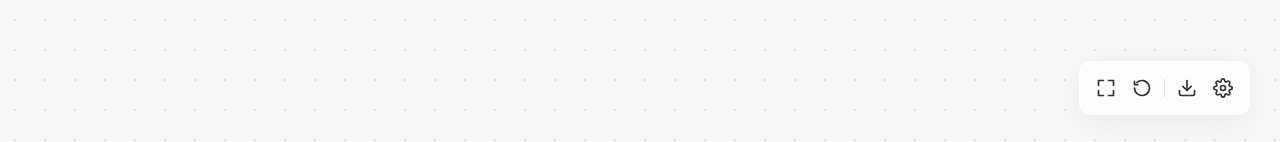
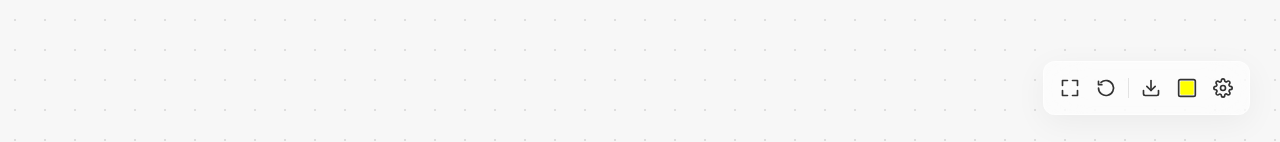
Before and after one commit to alanhaskey/OpenMind, a Vue app: page / in a window 1280 px wide. Shown: the part 655-797 px from the top of the page. Built offline with nearby package versions, Linux system fonts and the light colour scheme.

Commit message:
fix: Add theme color btn

```diff
--- a/src/App.vue
+++ b/src/App.vue
@@ -194,6 +194,11 @@ const onFullscreenRequest = () => {
   }
 };
 
+// Theme Color Flow
+const onThemeColorRequest = () => {
+  showThemeColorModal.value = true;
+};
+
 // Node Actions
 const handleDeleteSelected = () => {
   if (graphRef.value && hasSelection.value) {
@@ -294,6 +299,7 @@ onUnmounted(() => {
       @settings="onSettingsRequest"
       @export="onExportRequest"
       @fullscreen="onFullscreenRequest"
+      @themeColor="onThemeColorRequest"
     />
 
     <Modal
--- a/src/components/UI/ControlPanel.vue
+++ b/src/components/UI/ControlPanel.vue
@@ -57,6 +57,35 @@ const emit = defineEmits(["reset", "export", "settings", "fullscreen"]);
         <path d="M21 15v4a2 2 0 0 1-2 2H5a2 2 0 0 1-2-2v-4"></path>
         <polyline points="7 10 12 15 17 10"></polyline>
         <line x1="12" y1="15" x2="12" y2="3"></line>
+      </svg>
+    </button>
+    <button class="btn" @click="$emit('themeColor')" title="主题色">
+      <svg
+        xmlns="http://www.w3.org/2000/svg"
+        width="20"
+        height="20"
+        viewBox="0 0 24 24"
+      >
+        <rect
+          x="2"
+          y="2"
+          width="20"
+          height="20"
+          rx="2"
+          ry="2"
+          fill="none"
+          stroke="currentColor"
+          stroke-width="2"
+        />
+        <rect
+          x="4"
+          y="4"
+          width="16"
+          height="16"
+          rx="1"
+          ry="1"
+          fill="var(--color-primary)"
+        />
       </svg>
     </button>
     <button class="btn" @click="$emit('settings')" title="设置 (S)">
--- a/src/components/UI/NodeActions.vue
+++ b/src/components/UI/NodeActions.vue
@@ -1,10 +1,10 @@
 <script setup>
 defineProps({
   show: Boolean,
-  canEdit: Boolean
+  canEdit: Boolean,
 });
 
-const emit = defineEmits(['delete', 'edit']);
+const emit = defineEmits(["delete", "edit"]);
 </script>
 
 <template>
@@ -15,7 +15,22 @@ const emit = defineEmits(['delete', 'edit']);
         @click="$emit('delete')"
         title="删除选中节点 (D)"
       >
-        <svg xmlns="http://www.w3.org/2000/svg" width="20" height="20" viewBox="0 0 24 24" fill="none" stroke="currentColor" stroke-width="2" stroke-linecap="round" stroke-linejoin="round"><polyline points="3 6 5 6 21 6"></polyline><path d="M19 6v14a2 2 0 0 1-2 2H7a2 2 0 0 1-2-2V6m3 0V4a2 2 0 0 1 2-2h4a2 2 0 0 1 2 2v2"></path></svg>
+        <svg
+          xmlns="http://www.w3.org/2000/svg"
+          width="20"
+          height="20"
+          viewBox="0 0 24 24"
+          fill="none"
+          stroke="currentColor"
+          stroke-width="2"
+          stroke-linecap="round"
+          stroke-linejoin="round"
+        >
+          <polyline points="3 6 5 6 21 6"></polyline>
+          <path
+            d="M19 6v14a2 2 0 0 1-2 2H7a2 2 0 0 1-2-2V6m3 0V4a2 2 0 0 1 2-2h4a2 2 0 0 1 2 2v2"
+          ></path>
+        </svg>
       </button>
 
       <div class="divider"></div>
@@ -24,9 +39,26 @@ const emit = defineEmits(['delete', 'edit']);
         class="icon-btn edit-btn"
         :disabled="!canEdit"
         @click="$emit('edit')"
-        title="编辑最后选中的节点 (E)"
+        title="编辑最后选中节点 (E)"
       >
-        <svg xmlns="http://www.w3.org/2000/svg" width="20" height="20" viewBox="0 0 24 24" fill="none" stroke="currentColor" stroke-width="2" stroke-linecap="round" stroke-linejoin="round"><path d="M11 4H4a2 2 0 0 0-2 2v14a2 2 0 0 0 2 2h14a2 2 0 0 0 2-2v-7"></path><path d="M18.5 2.5a2.121 2.121 0 0 1 3 3L12 15l-4 1 1-4 9.5-9.5z"></path></svg>
+        <svg
+          xmlns="http://www.w3.org/2000/svg"
+          width="20"
+          height="20"
+          viewBox="0 0 24 24"
+          fill="none"
+          stroke="currentColor"
+          stroke-width="2"
+          stroke-linecap="round"
+          stroke-linejoin="round"
+        >
+          <path
+            d="M11 4H4a2 2 0 0 0-2 2v14a2 2 0 0 0 2 2h14a2 2 0 0 0 2-2v-7"
+          ></path>
+          <path
+            d="M18.5 2.5a2.121 2.121 0 0 1 3 3L12 15l-4 1 1-4 9.5-9.5z"
+          ></path>
+        </svg>
       </button>
     </div>
   </Transition>
--- a/src/composables/useGraph.js
+++ b/src/composables/useGraph.js
@@ -10,10 +10,10 @@ export function useGraph(width, height) {
   // Initialize simulation
   const initSimulation = (w, h) => {
     simulation.value = d3.forceSimulation(nodes.value)
-      .force('charge', d3.forceManyBody().strength(-300))
+      .force('charge', d3.forceManyBody().strength(-100))
       .force('center', d3.forceCenter(w / 2, h / 2))
       .force('link', d3.forceLink(links.value).id(d => d.id).distance(100))
-      .force('collide', d3.forceCollide().radius(60).iterations(2))
+      .force('collide', d3.forceCollide().radius(55).iterations(2))
       .on('tick', () => {
         // Trigger reactivity for position updates if needed
       });
```
Also changed, not shown: 1 other file (tests, documents, lock files or other folders).
